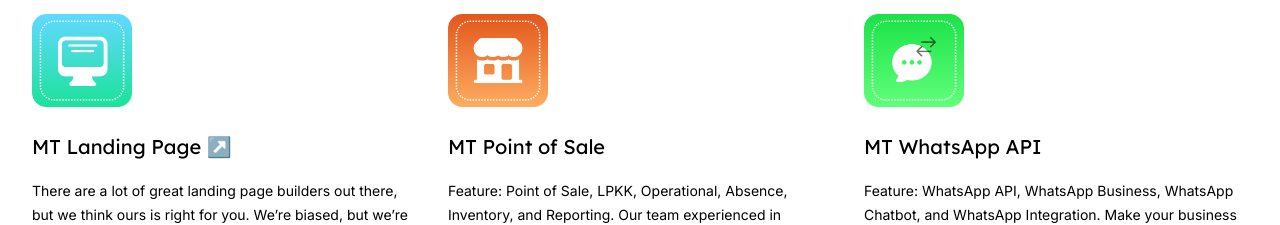
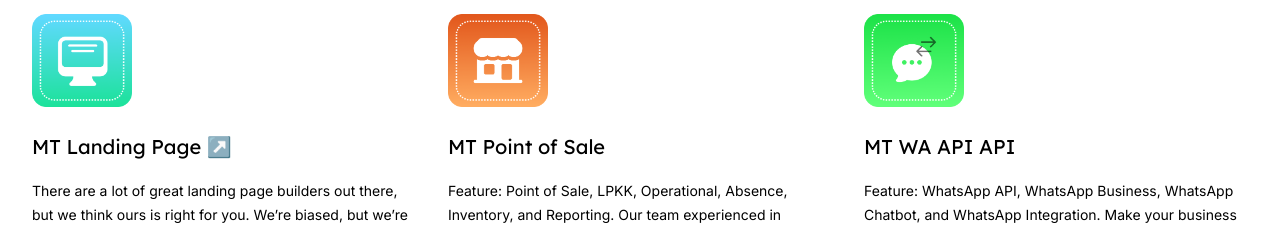
Before and after one commit to maventama/mt_landing_2, a Next.js app: page / in a window 1280 px wide. Shown: the part 880-1105 px from the top of the page. Built offline with nearby package versions, Linux system fonts and the light colour scheme.

Commit message:
Fix typo in SecondaryFeatures.jsx

```diff
--- a/src/components/SecondaryFeatures.jsx
+++ b/src/components/SecondaryFeatures.jsx
@@ -60,7 +60,7 @@
     },
   },
   {
-    name: 'MT WhatsApp API',
+    name: 'MT WA API API',
     summary:
       'Integrate your business to make your business more efficient.',
     description:
```
